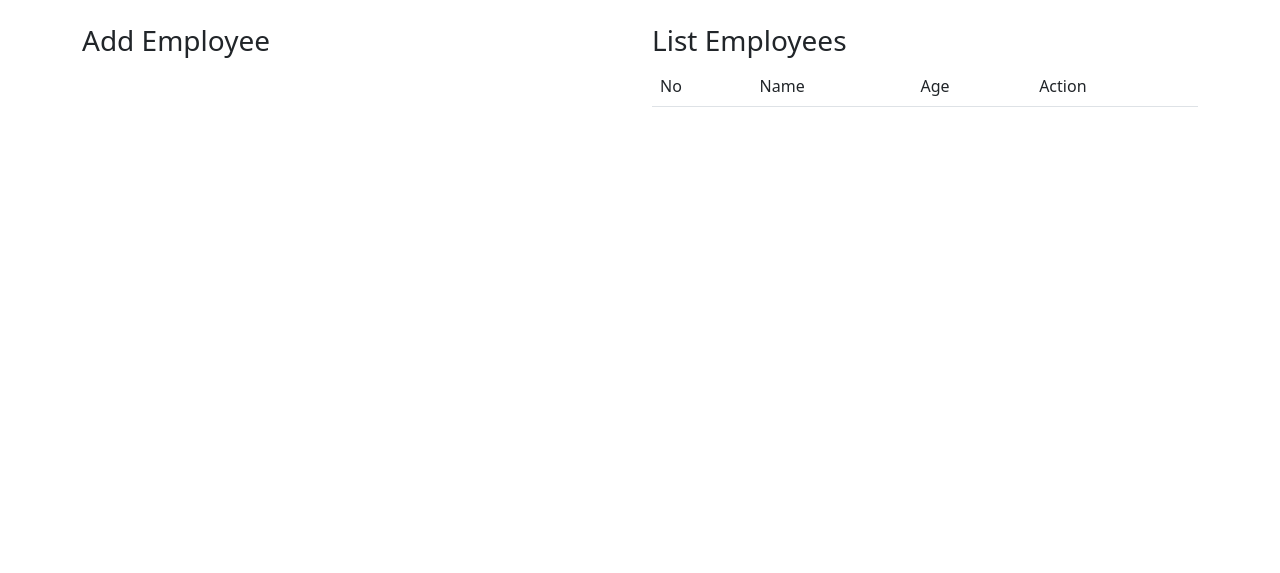
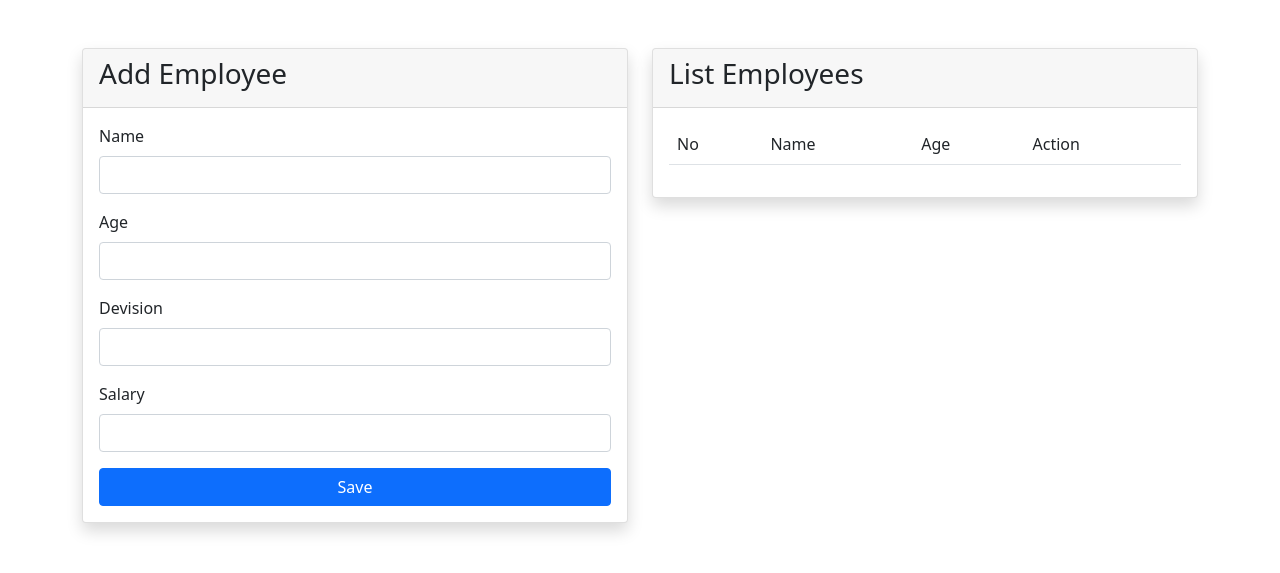
Before and after one commit to JepriAlber/phpwhello, a PHP site: page / in a window 1280 px wide. Shown: the top 573 px of the page. Run offline with PHP 8.4, Linux system fonts and the light colour scheme; data that the repository does not hold is empty.

Commit message:
update untuk membuat tambah data employee

```diff
--- a/soal2/detail.php
+++ b/soal2/detail.php
@@ -33,14 +33,14 @@ $employees  = $crud->allData('employee',$employeeId);
         <div class="row justify-content-center">
         <h3 class="mt-4">List Employee</h3>
             <?php foreach($employees as $em): ?>
-                <div class="card" style="width: 28rem;">
+                <div class="card shadow" style="width: 28rem;">
                 <div class="card-header">
                     Name    : <?=$em->name;?>
-                </div>
+                </div class="card-body">
                     <ul class="list-group list-group-flush">
                         <li class="list-group-item">Age         : <?=$em->age;?> </li>
                         <li class="list-group-item">Devision    : <?=$em->devision;?> </li>
-                        <li class="list-group-item">Salery      : Rp.<?=number_format($em->salery, 0, ",", ".");?> </li>
+                        <li class="list-group-item">Salary      : Rp.<?=number_format($em->salary, 0, ",", ".");?> </li>
                         <li class="list-group-item"><a href="index.php" class="btn btn-warning btn-sm">Back</a></li>
                     </ul>
                 </div>
--- a/soal2/index.php
+++ b/soal2/index.php
@@ -22,13 +22,49 @@ $employees  = $crud->allData('employee');
 
     <div class="container">
 
-        <div class="row">
+        <div class="row mt-5">
             <div class="col-6">
-                <h3 class="mt-4">Add Employee</h3>
+
+
+                <div class="card shadow">
+                    <div class="card-header">
+                        <h3>Add Employee</h3>
+                    </div>
+                    <div class="card-body">
+
+                        <form class="row g-3" method="POST" action="saveEmployee.php">
+                        <div class="col-12">
+                            <label for="name" class="form-label">Name</label>
+                            <input type="text" class="form-control" id="name" name="name" required>
+                        </div>
+                        <div class="col-12">
+                            <label for="age" class="form-label">Age</label>
+                            <input type="text" class="form-control" id="age" name="age" required>
+                        </div>
+                        <div class="col-12">
+                            <label for="devision" class="form-label">Devision</label>
+                            <input type="text" class="form-control" id="devision" name="devision" required>
+                        </div>
+                        <div class="col-12">
+                            <label for="salary" class="form-label">Salary</label>
+                            <input type="text" class="form-control" id="salary" name="salary" required>
+                        </div>
+                        <div class="col-12 d-grid">
+                            <button type="submit" name="save" class="btn btn-primary">Save</button>
+                        </div>
+                        </form>
+                    </div>
+                </div>
+
 
             </div>
             <div class="col-6">
-                <h3 class="mt-4">List Employees</h3>
+
+                <div class="card shadow">
+                    <div class="card-header">
+                        <h3>List Employees</h3>
+                    </div>
+                    <div class="card-body">
                         <div class="table-responsive">
                             <table  class="table table-hover">
                                 <thead>
@@ -55,6 +91,9 @@ $employees  = $crud->allData('employee');
                         </div>
                     </div>
                 </div>
+
+            </div>
+        </div>
     </div>
 
 
```
Lines whose indentation alone changed are shown as unchanged.
